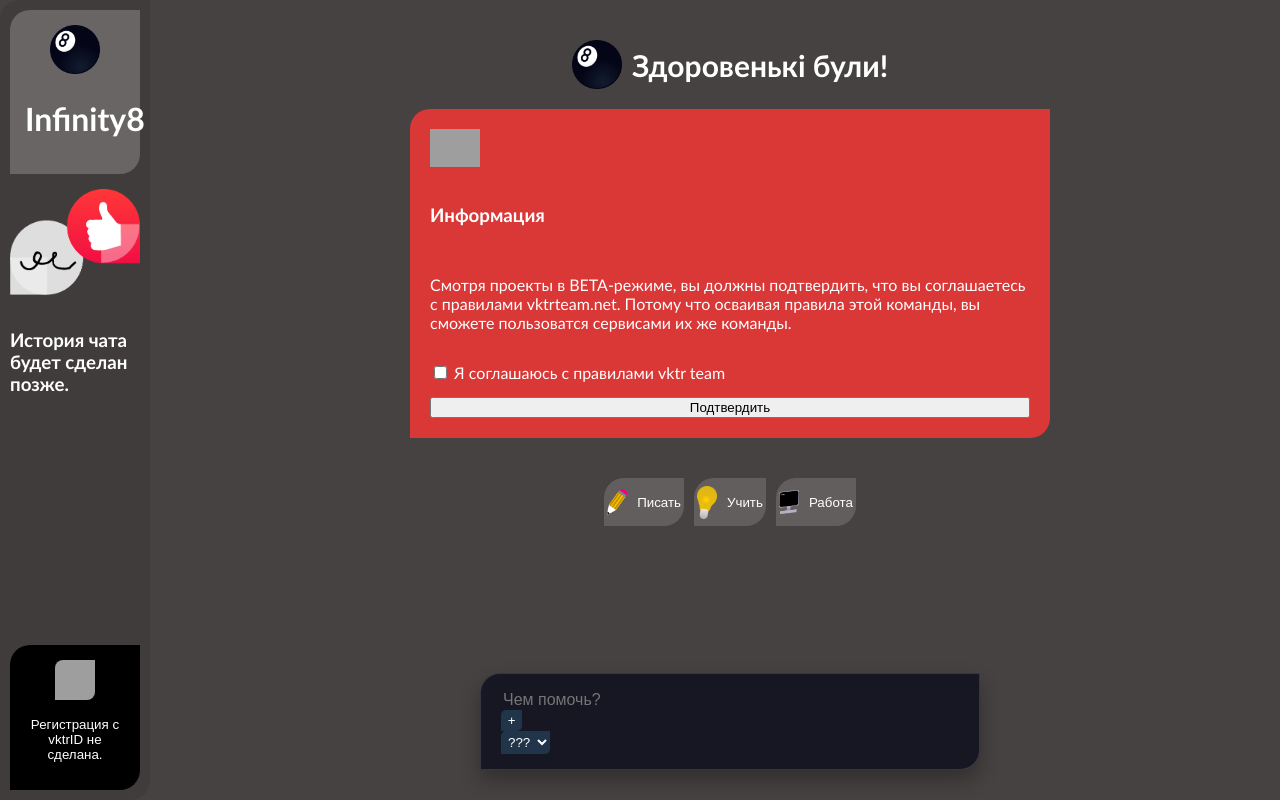
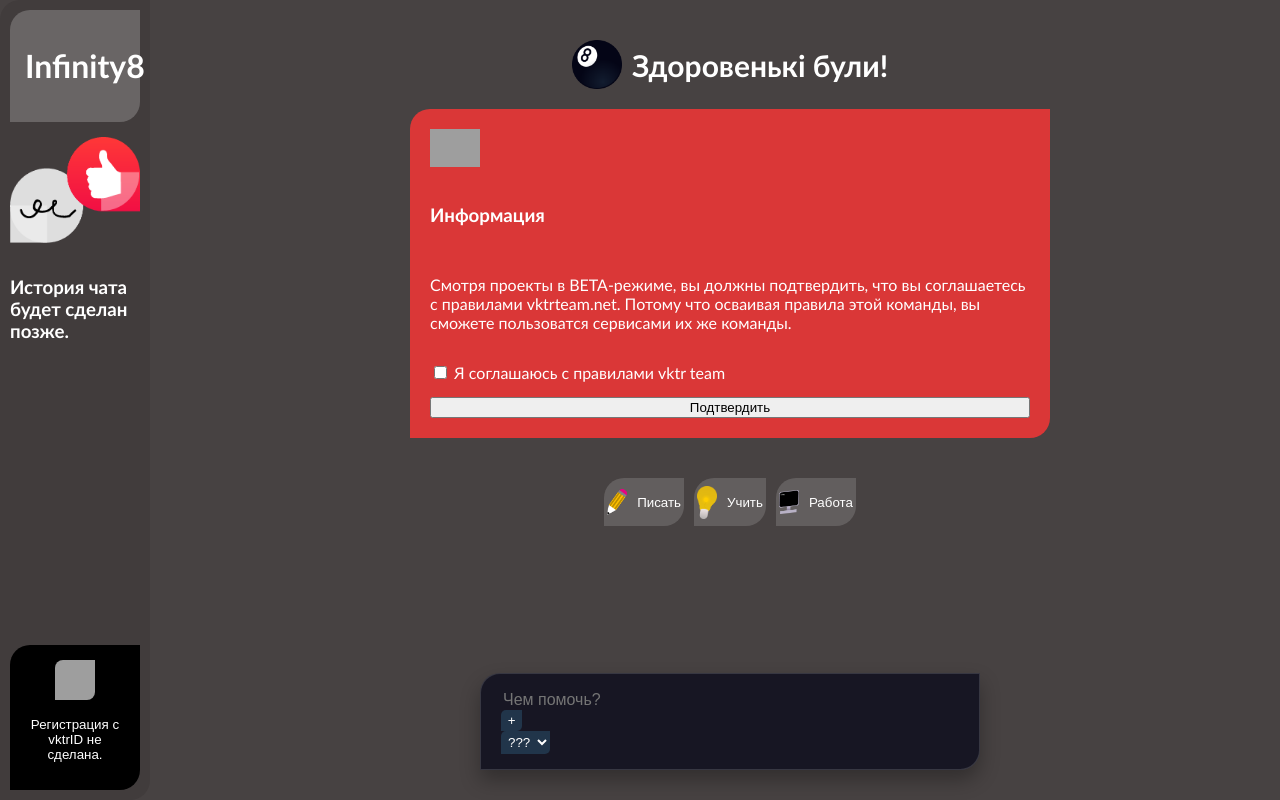
Before and after one commit to viktorhridin24-maker/In8, a plain HTML site: page index.html in a window 1280 px wide. Drawn offline with Linux system fonts and the light colour scheme; grey boxes are pictures that could not be loaded.

Commit message:
Remove logo image from index.html

```diff
--- a/index.html
+++ b/index.html
@@ -9,7 +9,6 @@
  <div class="In8historychat">
     <div class="leftside">
       <div class="Infinity8logo">
-        <img src="https://raw.githubusercontent.com/viktorhridin24-maker/In8/9e931e14cebe925ef8764f40942886f362945808/In8.png" width="50">
         <h1>Infinity8</h1>
       </div>
       <img src="https://raw.githubusercontent.com/viktorhridin24-maker/In8/c92f9a7abc7135d175939fb8a3db0c972f1989f1/chatin8.png" class="chatnon">
```
